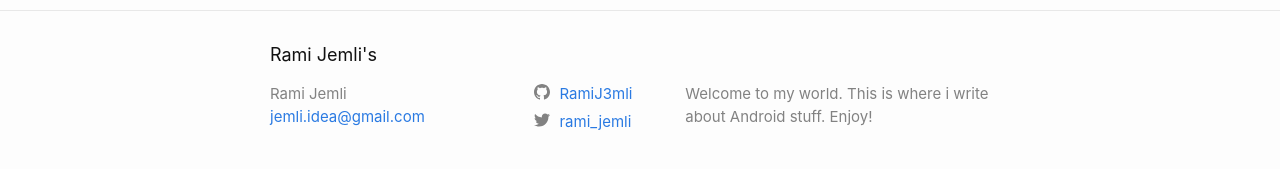
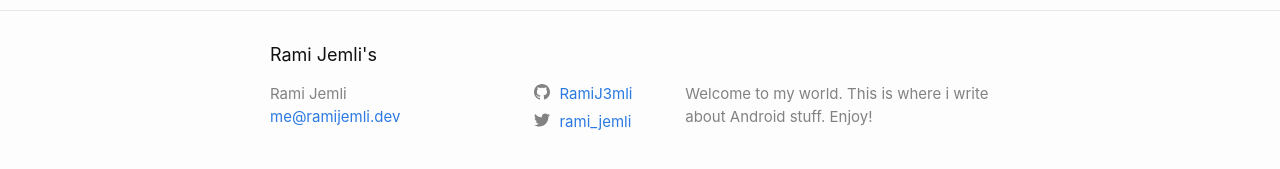
Before and after one commit to RamiJ3mli/rami-jemli, a Jekyll site: the page built from index.markdown, in a window 1280 px wide. Shown: the part 707-876 px from the top of the page. Built offline with Jekyll 4.4.1, drawn with Linux system fonts in a browser that asks for light colours.

Commit message:
Update base url

```diff
--- a/_config.yml
+++ b/_config.yml
@@ -19,11 +19,11 @@
 # in the templates via {{ site.myvariable }}.
 
 title: Rami Jemli's
-email: jemli.idea@gmail.com
+email: me@ramijemli.dev
 description: >- # this means to ignore newlines until "baseurl:"
   Welcome to my world. This is where i write about Android stuff. Enjoy!
 baseurl: "/rami-jemli" # the subpath of your site, e.g. /blog
-url: "https://ramij3mli.github.io" # the base hostname & protocol for your site, e.g. http://example.com
+url: "https://ramijemli.dev" # the base hostname & protocol for your site, e.g. http://example.com
 
 # Field managed by the theme
 author: Rami Jemli
```
